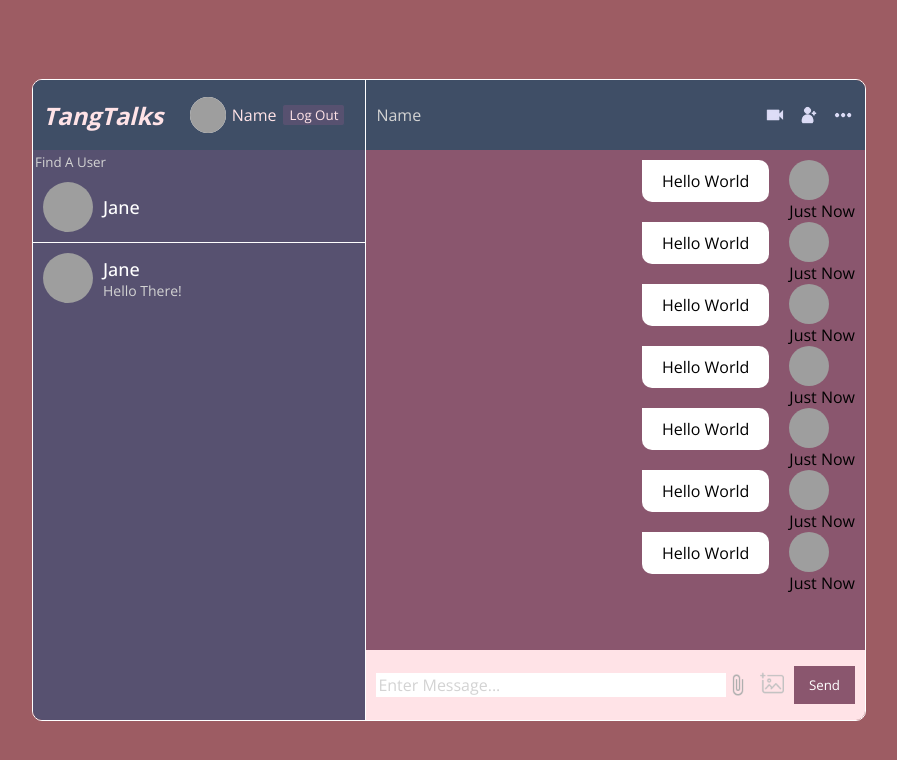
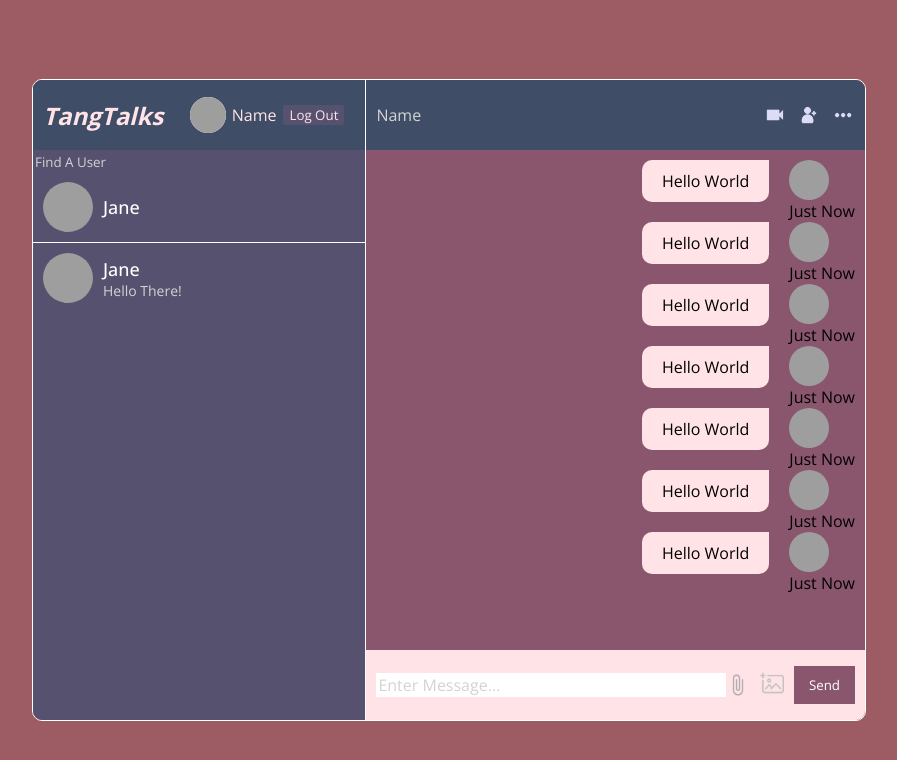
Before and after one commit to kahshiuhtang/Chat, a React (Create React App) app: page / in a window 1280 px wide. Shown: the top 760 px of the page, without its empty margins (191-1088 px from the left). Built offline with nearby package versions, Linux system fonts and the light colour scheme; grey boxes are pictures that could not be loaded.

Commit message:
Finished Up Front End Display

```diff
--- a/src/style.scss
+++ b/src/style.scss
@@ -1,3 +1,8 @@
+@mixin mobile {
+  @media scren and (max-width: 480px) {
+    @content;
+  }
+}
 .form-container {
   background-color: #9d5c63;
   height: 100vh;
@@ -234,6 +239,7 @@
               background-color: white;
               padding: 10px 20px;
               border-radius: 0px 10px 10px 10px;
+              max-width: max-content;
             }
             img {
               width: 50%;
@@ -241,6 +247,14 @@
           }
           &.owner {
             flex-direction: row-reverse;
+            .message-content {
+              align-items: flex-end;
+              p {
+                background-color: #ffe3e7;
+                color: black;
+                border-radius: 10px 0px 10px 10px;
+              }
+            }
           }
         }
       }
```
